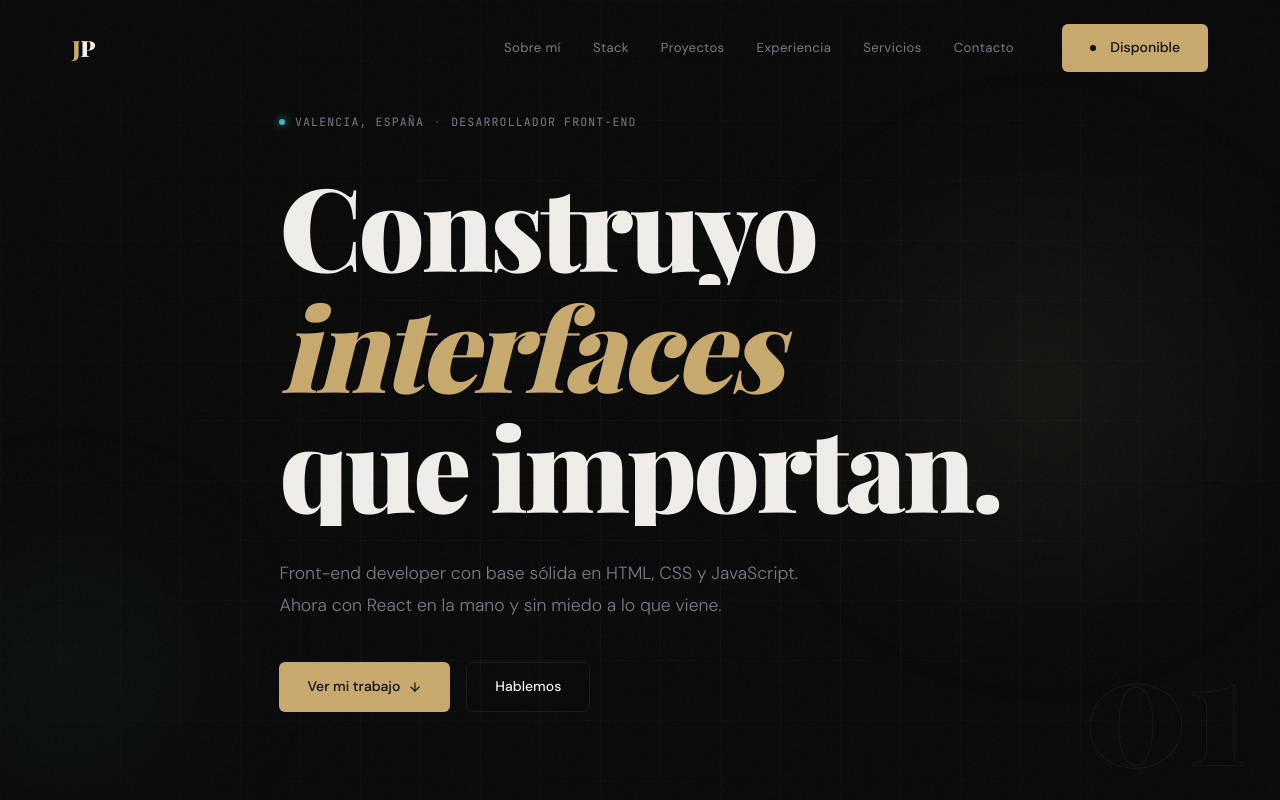
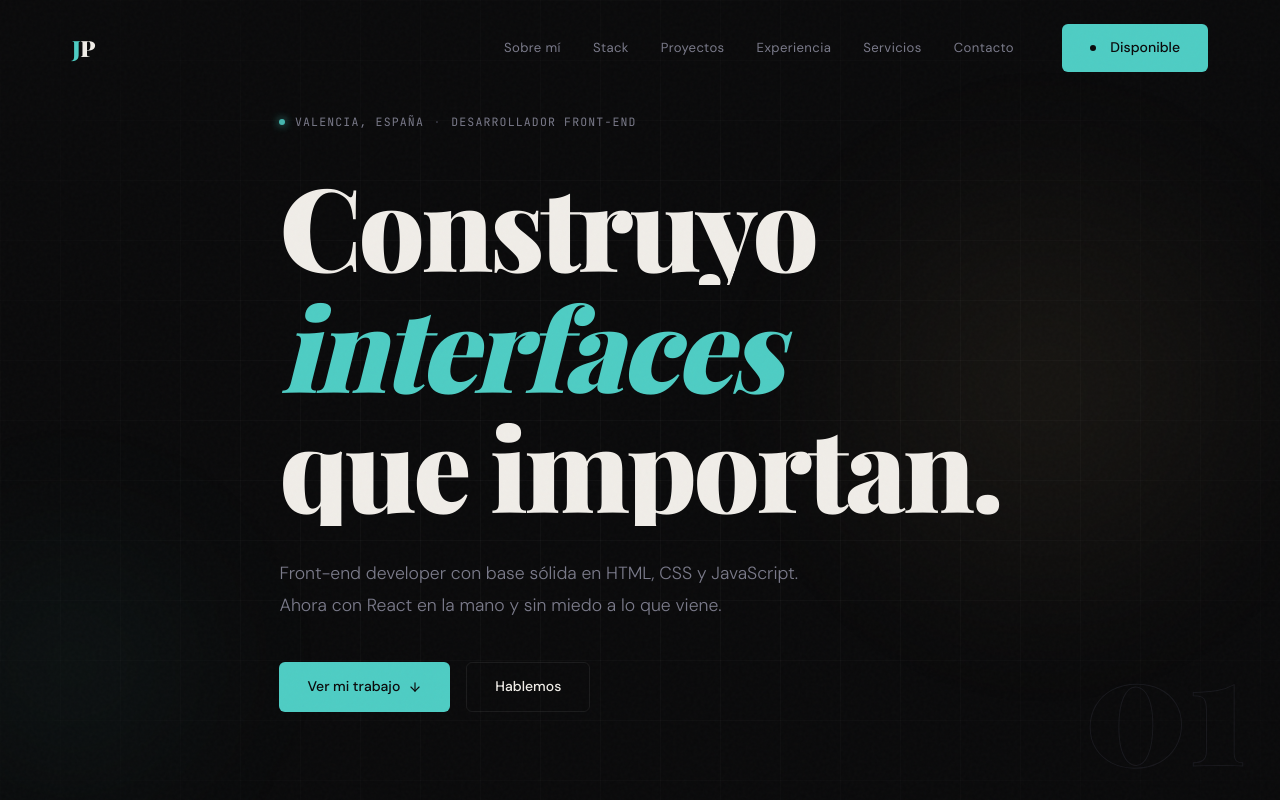
Before and after one commit to soulz182/jpainceira, a React (Vite) app: page / in a window 1280 px wide. Shown: the top 800 px of the page. Built offline with nearby package versions, Linux system fonts and the light colour scheme; a web font is replaced by a local one.

Commit message:
Update global.css

```diff
--- a/src/styles/global.css
+++ b/src/styles/global.css
@@ -18,7 +18,7 @@
   --text-muted:  #7a7a8a;
   --text-faint:  #3a3a48;
 
-  --accent:      #c8a96e;      /* dorado cálido */
+  --accent:      #4ecdc4;      /* dorado cálido */
   --accent-dim:  rgba(200,169,110,0.12);
   --accent-glow: rgba(200,169,110,0.25);
 
```
